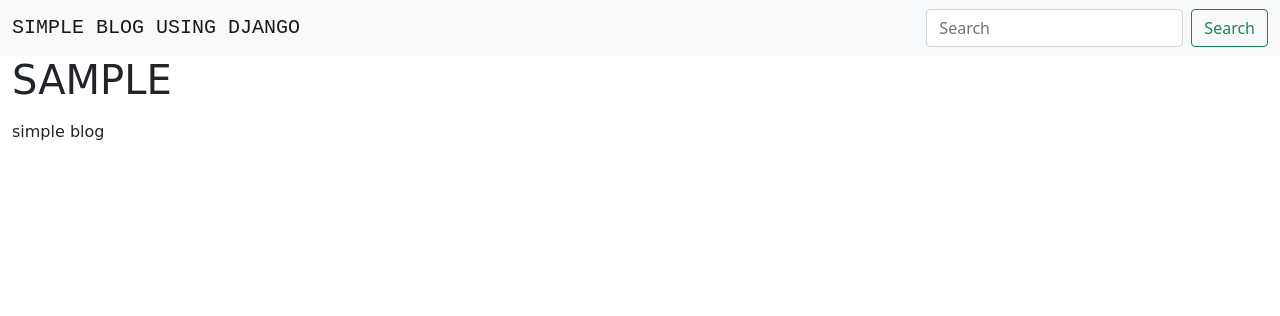
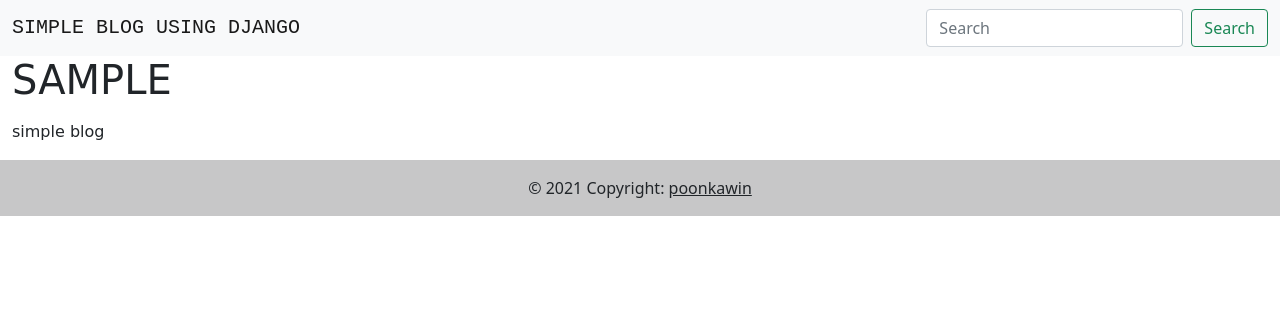
Before and after one commit to TITANHACKY/django, a Django app: a page that uses templates/base.html in a window 1280 px wide. Shown: the top 316 px of the page. Run offline with Django 3.2, Linux system fonts and the light colour scheme; data comes from the database, SQL or seed files in the repository.

Commit message:
added footer

```diff
--- a/templates/base.html
+++ b/templates/base.html
@@ -46,5 +46,13 @@
     <script src="https://cdn.jsdelivr.net/npm/@popperjs/core@2.6.0/dist/umd/popper.min.js" integrity="sha384-KsvD1yqQ1/1+IA7gi3P0tyJcT3vR+NdBTt13hSJ2lnve8agRGXTTyNaBYmCR/Nwi" crossorigin="anonymous"></script>
     <script src="https://cdn.jsdelivr.net/npm/bootstrap@5.0.0-beta2/dist/js/bootstrap.min.js" integrity="sha384-nsg8ua9HAw1y0W1btsyWgBklPnCUAFLuTMS2G72MMONqmOymq585AcH49TLBQObG" crossorigin="anonymous"></script>
     -->
+  <footer class="bg-light text-center text-lg-start">
+  <!-- Copyright -->
+  <div class="text-center p-3" style="background-color: rgba(0, 0, 0, 0.2);">
+    © 2021 Copyright:
+    <a class="text-dark" href="https://titan-django.herokuapp.com/">poonkawin</a>
+  </div>
+  <!-- Copyright -->
+</footer>
   </body>
 </html>
```
